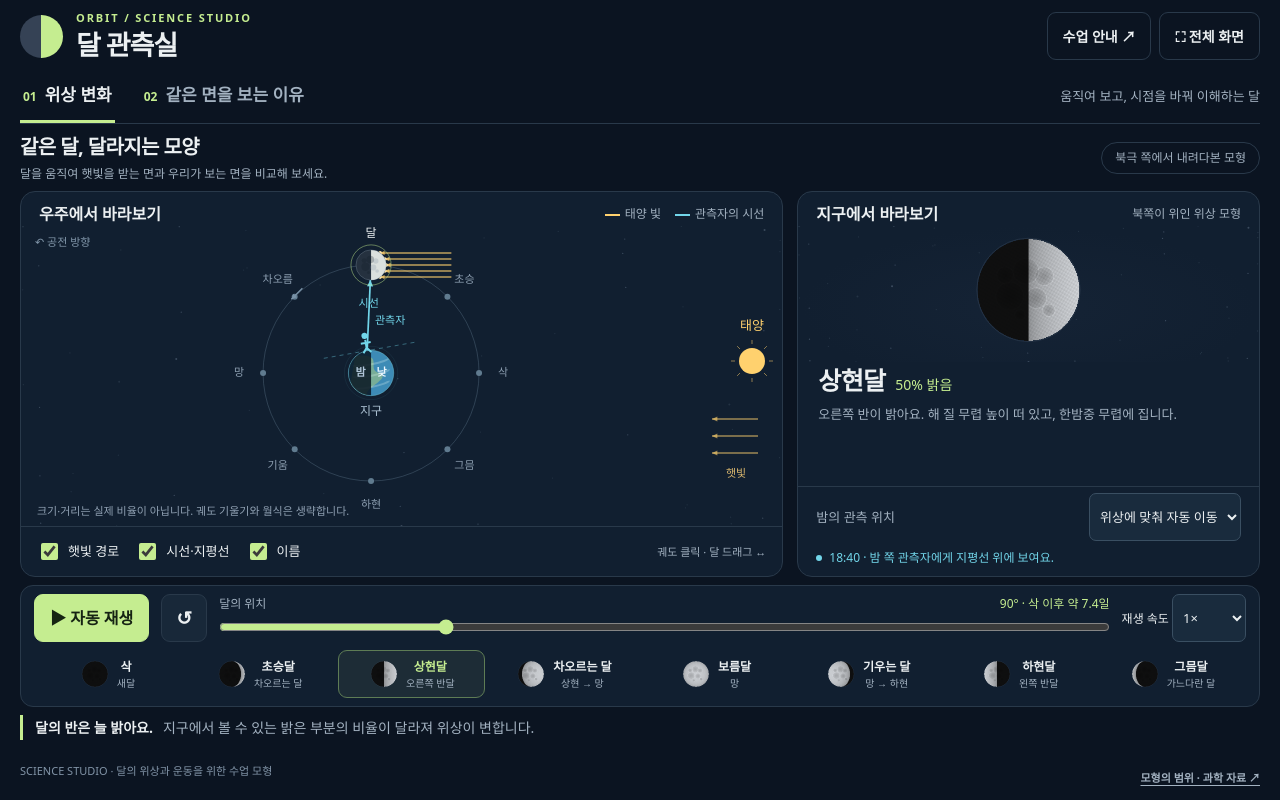
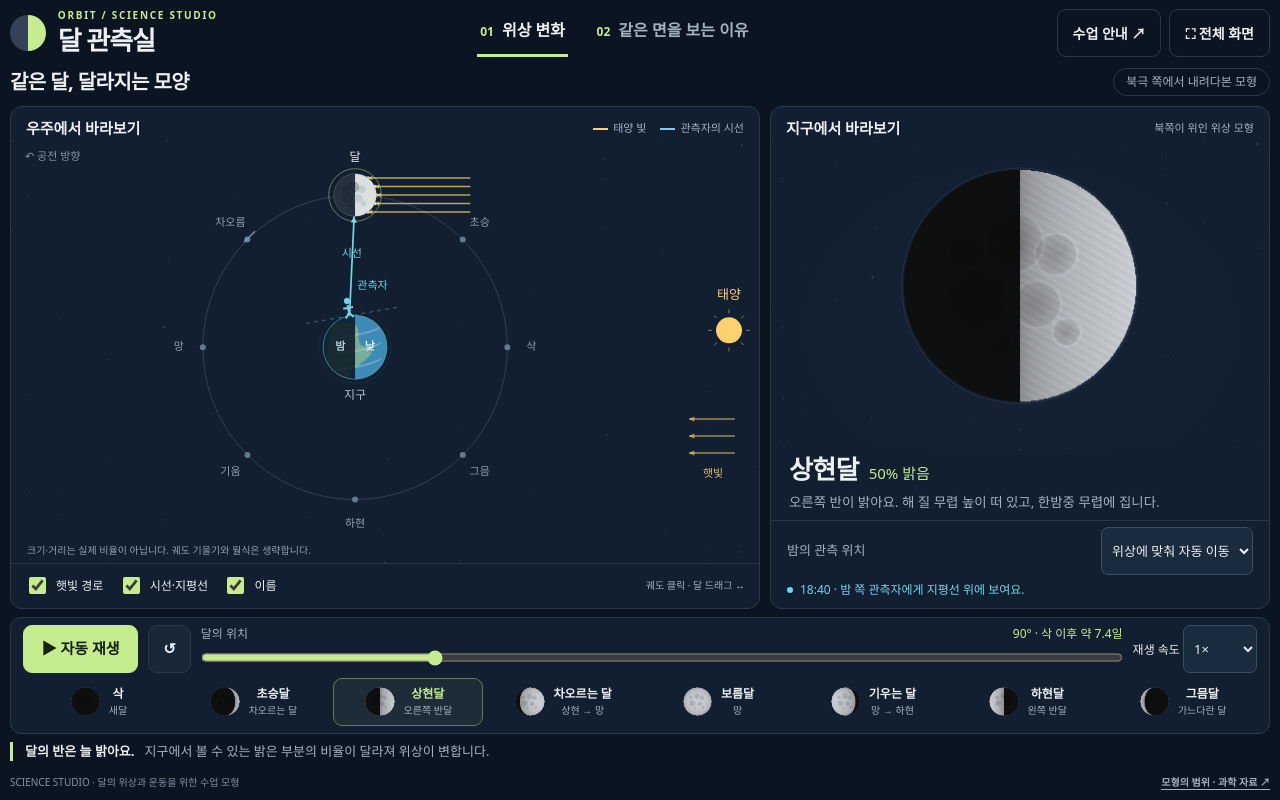
Before and after one commit to galaxy31/science_class, a plain HTML site: page earth_science/moon_lab/index.html in a window 1280 px wide. Drawn offline with Linux system fonts and the light colour scheme.

Commit message:
달 관측실: 전자칠판 전체 화면 배치와 도식 크기 개선

```diff
--- a/earth_science/moon_lab/index.html
+++ b/earth_science/moon_lab/index.html
@@ -12,6 +12,91 @@ dialog{max-width:730px;width:calc(100% - 32px);max-height:85vh;overflow:auto;bac
 @media(min-width:1100px) and (max-height:800px){.app{padding:10px 20px 7px;gap:8px}.page{gap:8px}.intro h2{font-size:20px}.intro p{font-size:12px}.orbit-wrap{height:calc(100vh - 500px);min-height:225px}.earth-view{height:clamp(120px,17vh,145px)}.phase-info p{font-size:13px;min-height:38px}.phase-title h3{font-size:25px}.phase-list button{min-height:48px}.timeline{padding:8px 13px}.compare .orbit-wrap{height:calc(100vh - 490px);min-height:220px}.spin-footer{padding:5px 16px}.spin-footer canvas{height:74px;width:74px}.reason{padding:8px 15px}.panelhead{padding-top:10px}.observer{padding-top:6px;padding-bottom:8px}}
 @media(max-width:1000px){.app{padding:16px}.workspace{grid-template-columns:minmax(0,1.4fr) minmax(290px,1fr)}.legend,.tag,.navhint{display:none}.phase-list button{flex-direction:column;gap:2px}.phase-list small{display:none}.insight{display:block}.insight strong{margin-right:7px}.compare-title{gap:8px}.spin-actions{display:none}.reason{grid-template-columns:1fr;gap:5px}}
 @media(max-width:720px){.app{padding:15px 12px;gap:12px}header{align-items:center}.logo{width:31px;height:31px}.brand{gap:10px}h1{font-size:22px}.overline{font-size:9px}.head-actions{gap:5px}.head-actions button{font-size:12px;padding:5px 9px}.help-label{display:none}.tabs{gap:14px;justify-content:space-between;width:100%}.tabs button{font-size:14px;padding-bottom:10px}.tabs b{margin-right:5px}.intro h2{font-size:20px}.intro p{font-size:12px}.workspace,.compare{grid-template-columns:1fr}.orbit-wrap{height:350px}.earth-view{height:200px}.phase-info p{min-height:0}.observer{margin-top:4px}.transport{gap:7px;flex-wrap:wrap}.transport .play{min-width:98px;font-size:14px}.scrub{min-width:130px}.speed{display:none}.phase-list{grid-template-columns:repeat(4,1fr);gap:4px}.phase-list button{flex-direction:row;min-height:53px;font-size:12px}.phase-list small{display:block}.timeline{padding:11px}.toggles{gap:10px;padding:6px 12px}.drag-tip{font-size:10px}.compare .orbit-wrap{height:300px}.spin-footer{grid-template-columns:90px 1fr}.compare-title{flex-direction:column;align-items:flex-start}.compare-title h3{font-size:14px}.mode-switch button{font-size:11px;padding:4px 8px}.compare .pill{font-size:10px}.bottom{font-size:10px;align-items:center}.bottom>span{max-width:65%}.insight{font-size:13px}.reason p{font-size:12px}}
+
+/* Electronic whiteboard: use the entire viewport and give remaining space to the diagrams. */
+.app{max-width:none;width:100%;margin:0}
+@media (min-width:1000px) and (min-height:600px){
+  :root{--board-font:clamp(15px,1.05vw,28px)}
+  html,body{height:100%;overflow:hidden}
+  .app{height:100vh;height:100dvh;min-height:0;padding:8px 10px 5px;gap:8px;display:grid;grid-template-rows:auto auto minmax(0,1fr) auto}
+  header{gap:12px}
+  .brand{gap:12px}
+  h1{font-size:clamp(26px,1.8vw,48px)}
+  .overline{font-size:clamp(10px,.68vw,18px)}
+  .logo{width:clamp(34px,2.8vw,64px);height:clamp(34px,2.8vw,64px)}
+  .head-actions button{font-size:clamp(14px,.9vw,24px)}
+  .tabs{gap:clamp(20px,2vw,54px)}
+  .tabs button{font-size:clamp(16px,1.12vw,30px);padding:5px 3px 7px}
+  .tabs b{font-size:clamp(12px,.8vw,21px)}
+  .navhint{font-size:clamp(12px,.85vw,22px)}
+  .page{display:grid;grid-template-rows:auto minmax(0,1fr) auto auto;min-height:0;gap:8px}
+  .intro h2{font-size:clamp(20px,1.4vw,38px)}
+  .intro p{font-size:clamp(12px,.9vw,24px);margin-top:1px}
+  .tag{font-size:clamp(12px,.8vw,21px);padding:4px 12px}
+  .workspace{grid-template-columns:minmax(0,1.5fr) minmax(320px,1fr)}
+  .workspace,.compare{height:100%;min-height:0;gap:10px}
+  .panel{display:flex;flex-direction:column;min-height:0;border-radius:12px}
+  .panelhead{flex:none;padding:10px 15px 0}
+  .panelhead h3{font-size:var(--board-font)}
+  .micro,.legend{font-size:clamp(11px,.8vw,21px)}
+  .orbit-wrap,.compare .orbit-wrap{height:auto;min-height:0;flex:1}
+  .orbit-wrap canvas{position:absolute;inset:0}
+  .canvas-note{font-size:clamp(10px,.75vw,20px);bottom:5px}
+  .toggles{flex:none;min-height:45px;padding:3px 14px;gap:clamp(12px,1.2vw,32px)}
+  .toggles label{font-size:clamp(12px,.9vw,24px);min-height:38px}
+  .toggles input{width:clamp(17px,1.2vw,30px);height:clamp(17px,1.2vw,30px)}
+  .drag-tip{font-size:clamp(10px,.75vw,20px)}
+  .earth-view{flex:1;min-height:0;height:auto;position:relative}
+  .earth-view canvas{position:absolute;inset:0}
+  .phase-info{flex:none;padding:0 18px 7px}
+  .phase-title h3{font-size:clamp(26px,2vw,54px)}
+  .phase-title span{font-size:var(--board-font)}
+  .phase-info p{font-size:clamp(13px,1.05vw,28px);min-height:0;margin-top:3px}
+  .observer{flex:none;margin-top:0;padding:6px 16px 8px}
+  .observer label{font-size:clamp(13px,.95vw,26px)}
+  select{max-width:none;min-height:48px;font-size:clamp(13px,.95vw,26px)}
+  .status{font-size:clamp(12px,.85vw,23px);margin-top:5px}
+  .timeline{padding:7px 12px;border-radius:11px}
+  .transport{gap:10px}
+  .transport button{font-size:clamp(15px,1.05vw,28px)}
+  .transport .play{min-width:clamp(112px,9vw,240px)}
+  .scrub-top{font-size:clamp(12px,.9vw,24px)}
+  input[type=range]{height:clamp(28px,2.2vw,56px)}
+  .speed{font-size:clamp(12px,.85vw,22px)}
+  .phase-list{margin-top:5px;gap:5px}
+  .phase-list button{min-height:48px;font-size:clamp(12px,.9vw,24px);padding:2px;gap:7px}
+  .phase-list small{font-size:clamp(10px,.68vw,18px)}
+  .phase-list canvas{width:clamp(30px,2.6vw,68px);height:clamp(30px,2.6vw,68px)}
+  .insight{font-size:clamp(13px,.95vw,26px);padding-top:0;padding-bottom:0}
+  .bottom{margin-top:0;font-size:clamp(10px,.7vw,18px);align-items:center}
+  .bottom button{font-size:clamp(10px,.75vw,20px);min-height:26px}
+  .spin-footer{flex:none;grid-template-columns:clamp(78px,6.2vw,168px) 1fr;gap:14px;padding:6px 16px 9px}
+  .spin-footer canvas{width:clamp(74px,6vw,160px);height:clamp(74px,6vw,160px)}
+  .spin-footer strong{font-size:clamp(16px,1.2vw,32px)}
+  .spin-footer p{font-size:clamp(12px,.95vw,26px)}
+  .stat{font-size:clamp(12px,.9vw,24px)}
+  .pill{font-size:clamp(11px,.85vw,22px)}
+  .mode-switch button,.spin-actions button{font-size:clamp(12px,.9vw,24px)}
+  .reason{padding:7px 15px;gap:16px}
+  .equation{font-size:clamp(16px,1.15vw,31px)}
+  .reason p{font-size:clamp(12px,.9vw,24px)}
+}
+@media (min-width:1000px) and (max-height:720px){
+  .app{gap:5px;padding:5px 7px 3px}.page{gap:5px}
+  .intro p,.navhint,.drag-tip{display:none}
+  .phase-info p{font-size:13px;line-height:1.4}
+  .panelhead{padding-top:6px}
+  .canvas-note{font-size:10px}
+  .phase-title h3{font-size:25px}
+  .phase-list button{min-height:48px}
+}
+
+@media (min-width:1000px) and (min-height:600px){
+  .app{position:relative;grid-template-rows:auto minmax(0,1fr) auto}
+  .navrow{position:absolute;top:clamp(8px,.7vw,20px);left:clamp(220px,20vw,440px);right:clamp(250px,24vw,560px);justify-content:center;border:0}
+  .navhint,.intro p{display:none}
+  .intro{min-height:32px}
+}
 </style></head>
 <body><main class="app">
 <header><div class="brand"><div class="logo" aria-hidden="true"></div><div><div class="overline">ORBIT / SCIENCE STUDIO</div><h1>달 관측실</h1></div></div><div class="head-actions"><button id="guideBtn">수업 안내<span class="help-label"> ↗</span></button><button id="fullscreen">⛶ 전체 화면</button></div></header>
@@ -69,7 +154,8 @@ function phaseIndex(d){d=norm(d);if(d<.4||d>359.6)return 0;if(Math.abs(d-90)<.4)
 function observerModel(angle,selection){const a=norm(angle);let phi;if(selection==='auto')phi=(a<.4||a>359.6)?180:Math.max(100,Math.min(260,a));else phi=(Number(selection)-12)*15;const altitude=90-Math.abs(((a-phi+540)%360)-180);return {phi,altitude,visible:altitude>1,onHorizon:Math.abs(altitude)<=1,isNight:Math.cos(phi*RAD)<-0.001,hour:((phi/15+12)%24+24)%24};}
 function lightFraction(deg){return (1-Math.cos(deg*RAD))/2;}
 function spinDelta(orbit,ratio){return (ratio-1)*orbit*RAD;}
-function fit(canvas){const b=canvas.getBoundingClientRect(),dpr=Math.min(window.devicePixelRatio||1,2),w=Math.max(1,Math.round(b.width)),h=Math.max(1,Math.round(b.height));if(canvas.width!==Math.round(w*dpr)||canvas.height!==Math.round(h*dpr)){canvas.width=Math.round(w*dpr);canvas.height=Math.round(h*dpr);}const c=canvas.getContext('2d');c.setTransform(dpr,0,0,dpr,0,0);c.clearRect(0,0,w,h);return {c,w,h};}
+function canvasScale(){return window.innerWidth>=1000&&window.innerHeight>=600?Math.max(1,Math.min(3,window.innerWidth/1280,window.innerHeight/720)):1;}
+function fit(canvas){const b=canvas.getBoundingClientRect(),dpr=Math.min(window.devicePixelRatio||1,2),scale=canvasScale(),pw=Math.max(1,Math.round(b.width)),ph=Math.max(1,Math.round(b.height));if(canvas.width!==Math.round(pw*dpr)||canvas.height!==Math.round(ph*dpr)){canvas.width=Math.round(pw*dpr);canvas.height=Math.round(ph*dpr);}const c=canvas.getContext('2d');c.setTransform(dpr*scale,0,0,dpr*scale,0,0);const w=pw/scale,h=ph/scale;c.clearRect(0,0,w,h);return {c,w,h};}
 function circle(c,x,y,r,fill,stroke){c.beginPath();c.arc(x,y,r,0,TAU);if(fill){c.fillStyle=fill;c.fill();}if(stroke){c.strokeStyle=stroke;c.stroke();}}
 function line(c,x1,y1,x2,y2,color,width=1,dash=[]){c.save();c.strokeStyle=color;c.lineWidth=width;c.setLineDash(dash);c.beginPath();c.moveTo(x1,y1);c.lineTo(x2,y2);c.stroke();c.restore();}
 function arrow(c,x1,y1,x2,y2,color,width=1.5,head=6,dash=[]){line(c,x1,y1,x2,y2,color,width,dash);const a=Math.atan2(y2-y1,x2-x1);c.fillStyle=color;c.beginPath();c.moveTo(x2,y2);c.lineTo(x2-head*Math.cos(a-.45),y2-head*Math.sin(a-.45));c.lineTo(x2-head*Math.cos(a+.45),y2-head*Math.sin(a+.45));c.closePath();c.fill();}
@@ -152,7 +238,7 @@ document.querySelectorAll('[data-spin]').forEach(b=>b.addEventListener('click',(
 $('tabPhase').addEventListener('click',()=>showPage('phase'));$('tabSpin').addEventListener('click',()=>showPage('spin'));
 document.querySelector('.tabs').addEventListener('keydown',e=>{if(['ArrowLeft','ArrowRight','Home','End'].includes(e.key)){e.preventDefault();const p=e.key==='Home'?'phase':e.key==='End'?'spin':state.page==='phase'?'spin':'phase';showPage(p);$(p==='phase'?'tabPhase':'tabSpin').focus();}});
 let dragging=false;
-function pointerAngle(e){const b=$('orbit').getBoundingClientRect(),g=orbitGeometry(b.width,b.height);state.phase=norm(Math.atan2(-(e.clientY-b.top-g.y),e.clientX-b.left-g.x)/RAD);updatePhase();}
+function pointerAngle(e){const b=$('orbit').getBoundingClientRect(),scale=canvasScale(),g=orbitGeometry(b.width/scale,b.height/scale);state.phase=norm(Math.atan2(-((e.clientY-b.top)/scale-g.y),(e.clientX-b.left)/scale-g.x)/RAD);updatePhase();}
 $('orbit').addEventListener('pointerdown',e=>{dragging=true;$('orbit').setPointerCapture(e.pointerId);setPlay('phase',false);pointerAngle(e);});
 $('orbit').addEventListener('pointermove',e=>{if(dragging)pointerAngle(e);});
 for(const ev of ['pointerup','pointercancel','lostpointercapture'])$('orbit').addEventListener(ev,()=>dragging=false);
```
